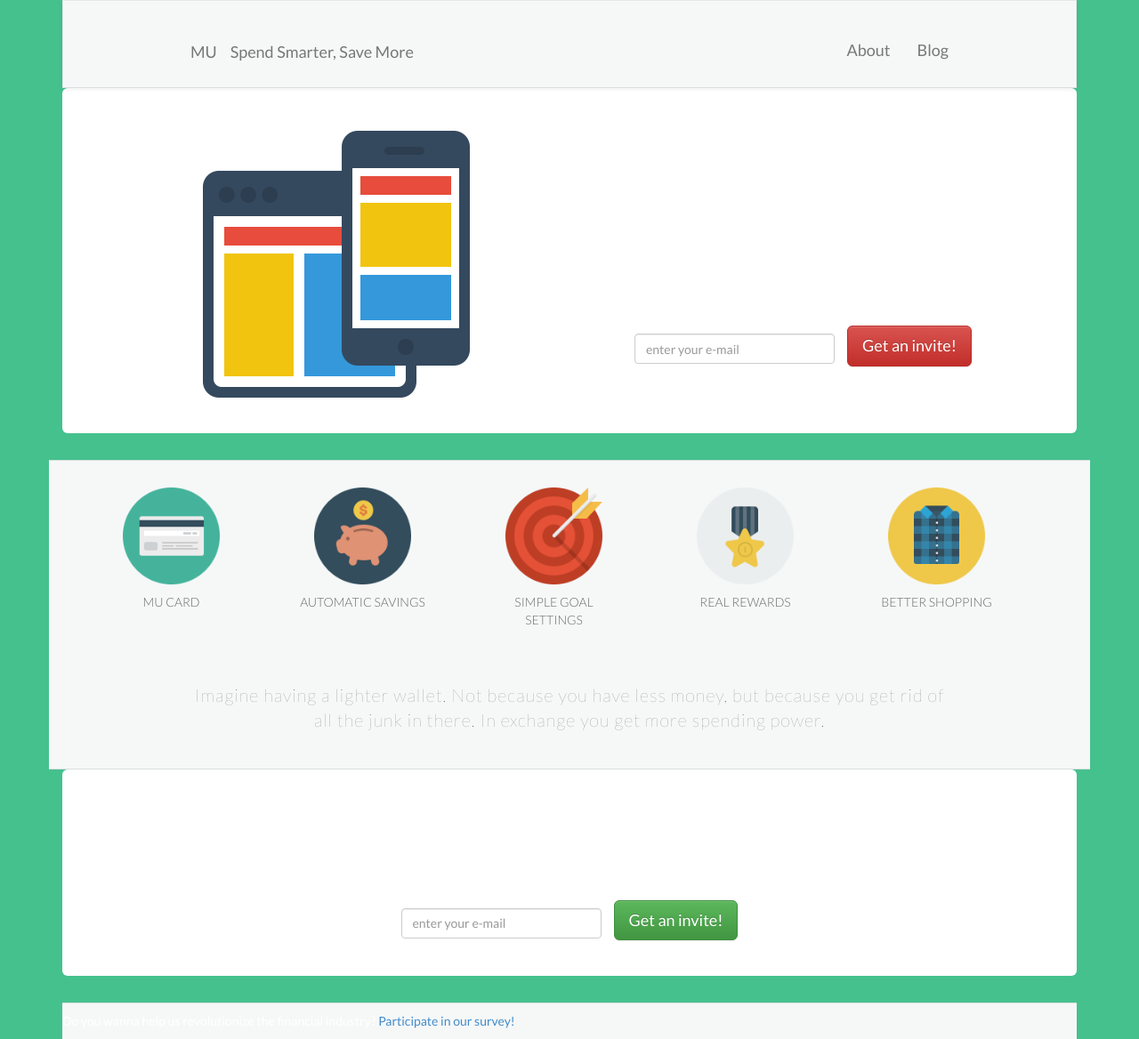
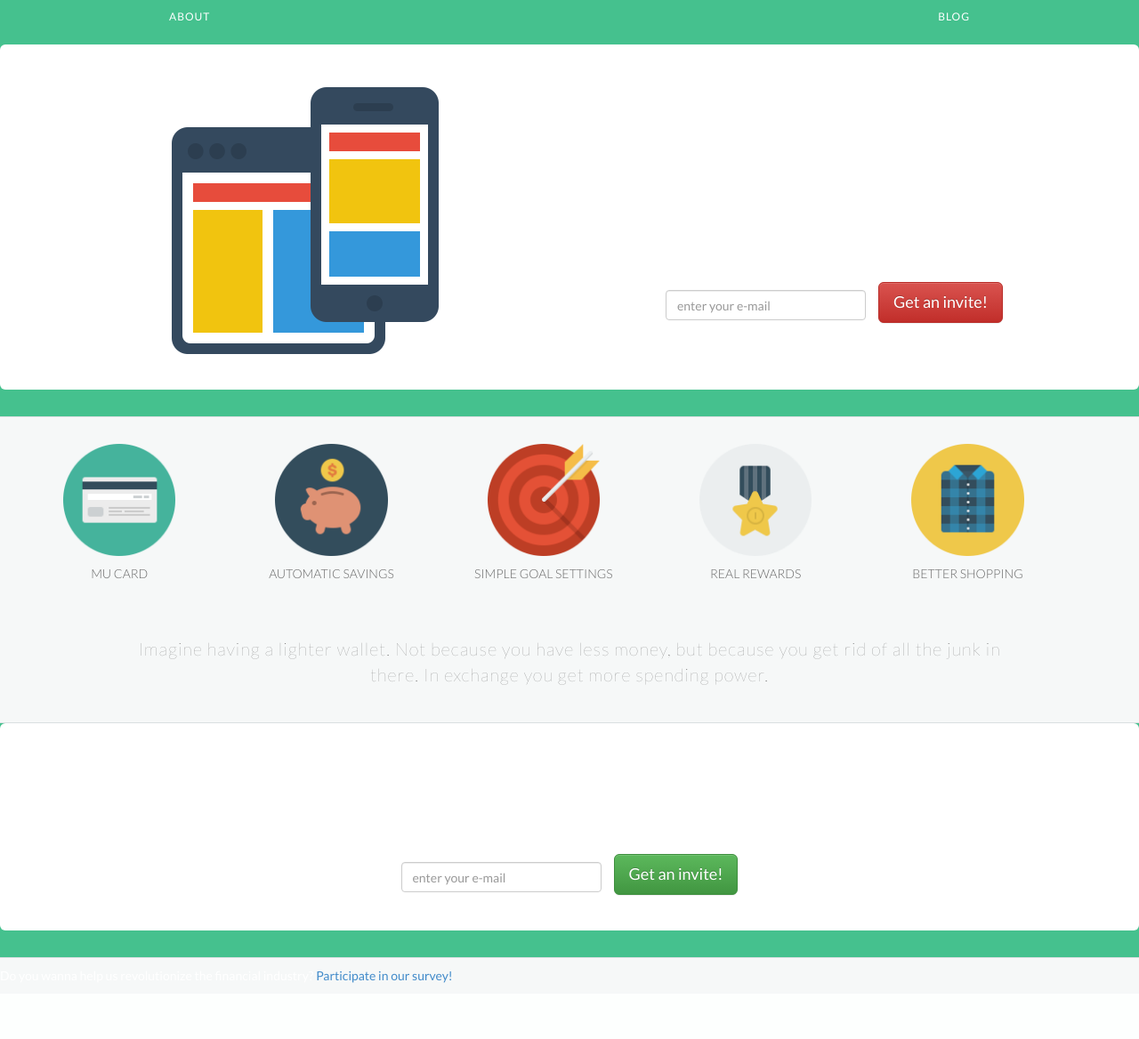
Before and after one commit to kendall80/mu-landing-design, a PHP site: page / in a window 1280 px wide. Shown: the whole page at 89% size. After the commit the page ends 1105 px from the top, so only its background shows below. Run offline with PHP 8.4, Linux system fonts and the light colour scheme; some libraries are stand-ins or nearby versions.

Commit message:
adjust simple navbar no-logo

```diff
--- a/css/my-styles.css
+++ b/css/my-styles.css
@@ -10,10 +10,11 @@ body {
 }
 
 .container {
-	padding-right: 15px;
-	padding-left: 15px;
-	margin-left: 55px;
-	margin-right: 55px;
+	width: 100%;
+	padding-right: 0px;
+	padding-left: 0px;
+	margin-left: 0px;
+	margin-right: 0px;
 }
 
 
@@ -32,6 +33,52 @@ body {
 		url('../fonts/icomoon.svg#icomoon') format('svg');
 	font-weight: normal;
 	font-style: normal;
+}
+
+/* Banner
+========================== */
+
+.banner {
+	height: 50px;
+	display: block;
+}
+
+.banner a {
+	color: #fff;
+	display: inline-block;
+	position: relative;
+	white-space: nowrap;
+}
+
+.banner a:after {
+	background: #fff;
+	opacity: 0;
+	display: inline-block;
+	position: absolute;
+	left: 0;
+	bottom: 5px;
+	content: "";
+	width: 100%;
+	height: 2px;
+}
+
+.content {
+	text-align: justify;
+	height: 100%;
+	position: relative;
+	width: 900px;
+	padding: 10px 0;
+	margin: auto;
+	vertical-align: baseline;
+	letter-spacing: 1px;
+	text-transform: uppercase;
+	font-size: 12px;
+}
+
+.content:after {
+	content: "";
+	display: inline-block;
+	width: 100%;
 }
 
 /* Page Styles
@@ -62,27 +109,8 @@ body {
 	padding-top: 10px;
 }
 
-/* Navbar
-========================== */
 
-.navbar {
-	background: #f6f8f8;
-	border-bottom: 1px solid #dadfe1;
-	padding: 30px 128px;
-	margin: 0px;
-	height: 99px;
-	font-size: 18px;
-	list-style: none;
-	text-decoration: none;
-	color: inherit;
-	border-radius: 0px;
-}
 
-.navbar-text {
-	margin-right: 0;
-	font-size: 18px;
-	text-transform: capitalize;
-}
 
 /* Jumbotron
 ========================== */
@@ -165,6 +193,7 @@ button {
 /* Logos & Icons
 ========================== */
 
+
 .main-logo {
 	width: 45px;
 	height: 45px;
--- a/index.html
+++ b/index.html
@@ -42,28 +42,14 @@
     <div class="container">
 
         <!-- Navbar -->
-        <nav class="navbar navbar-default" role="navigation">
-          <!-- Brand and toggle get grouped for better mobile display -->
-          <div class="navbar-header">
-            <a class="navbar-text" href="#">MU</a>
-            <p class="navbar-text">Spend smarter, save more</p>
-            <button type="button" class="navbar-toggle" data-toggle="collapse" data-target="#bs-example-navbar-collapse-1">
-              <span class="sr-only">Toggle navigation</span>
-              <span class="icon-bar"></span>
-              <span class="icon-bar"></span>
-              <span class="icon-bar"></span>
-            </button>
 
+        <nav class="banner" role"banner">
+          <div class="content">
+            <a href="#">About</a>
+            <a href="#">Blog</a>
           </div>
+        </nav>
 
-          <!-- Collect the nav links, forms, and other content for toggling -->
-          <div class="collapse navbar-collapse" id="bs-example-navbar-collapse-1">
-            <ul class="nav navbar-nav navbar-right">
-              <li><a href="#">About</a></li>
-              <li><a href="#">Blog</a></li>
-            </ul>
-          </div><!-- /.navbar-collapse -->
-        </nav>
         <!-- End Navbar -->
 
 
```
Lines whose indentation alone changed are shown as unchanged.
